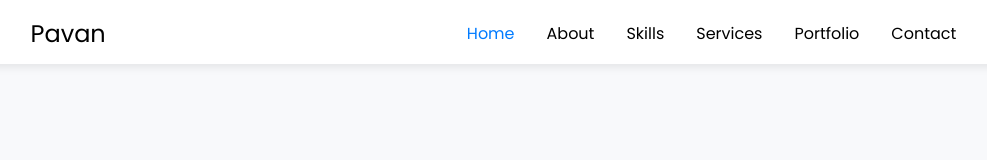
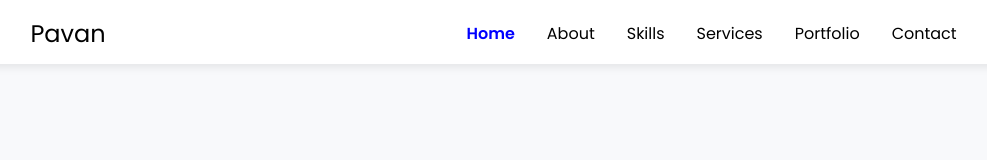
Before and after one commit to kundetipavan/React-Portfolio-Frontend, a React (Vite) app: page / in a window 1280 px wide. Shown: the top 160 px of the page, without its empty margins (102-1089 px from the left). Built offline with nearby package versions, Linux system fonts and the light colour scheme.

Commit message:
Update Header.css

```diff
--- a/src/components/Header.css
+++ b/src/components/Header.css
@@ -82,6 +82,15 @@
     --small-font-size: .875rem;
     --smaller-font-size: .813rem;
   }
+}
+.nav__link.active-link {
+  color: blue; /* Change to your desired color (e.g., red) */
+  font-weight: bold; /* Optional: make the active link bold */
+}
+
+/* Optional: Add a transition for smooth color change */
+.nav__link {
+  transition: color 0.3s ease;
 }
 
 
```
